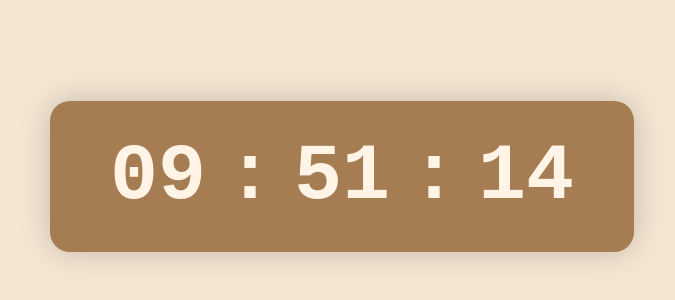
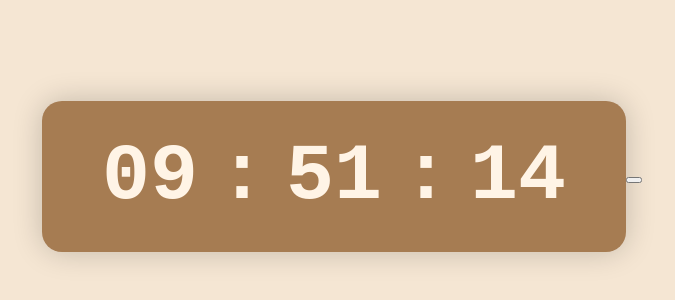
Before and after one commit to amvr-82/digital-clock, a plain HTML site: page index.html in a window 1280 px wide. Shown: the part 174-474 px from the top of the page, without its empty margins (298-973 px from the left). Drawn offline with Linux system fonts and the light colour scheme.

Commit message:
btn stopwatch

```diff
--- a/index.html
+++ b/index.html
@@ -14,6 +14,10 @@
       <p class="">:</p>
       <p id="second">00</p>
     </div>
+    <br />
+    <div class="stopwatch">
+      <button type="button"></button>
+    </div>
     <script src="script.js"></script>
   </body>
 </html>
```
